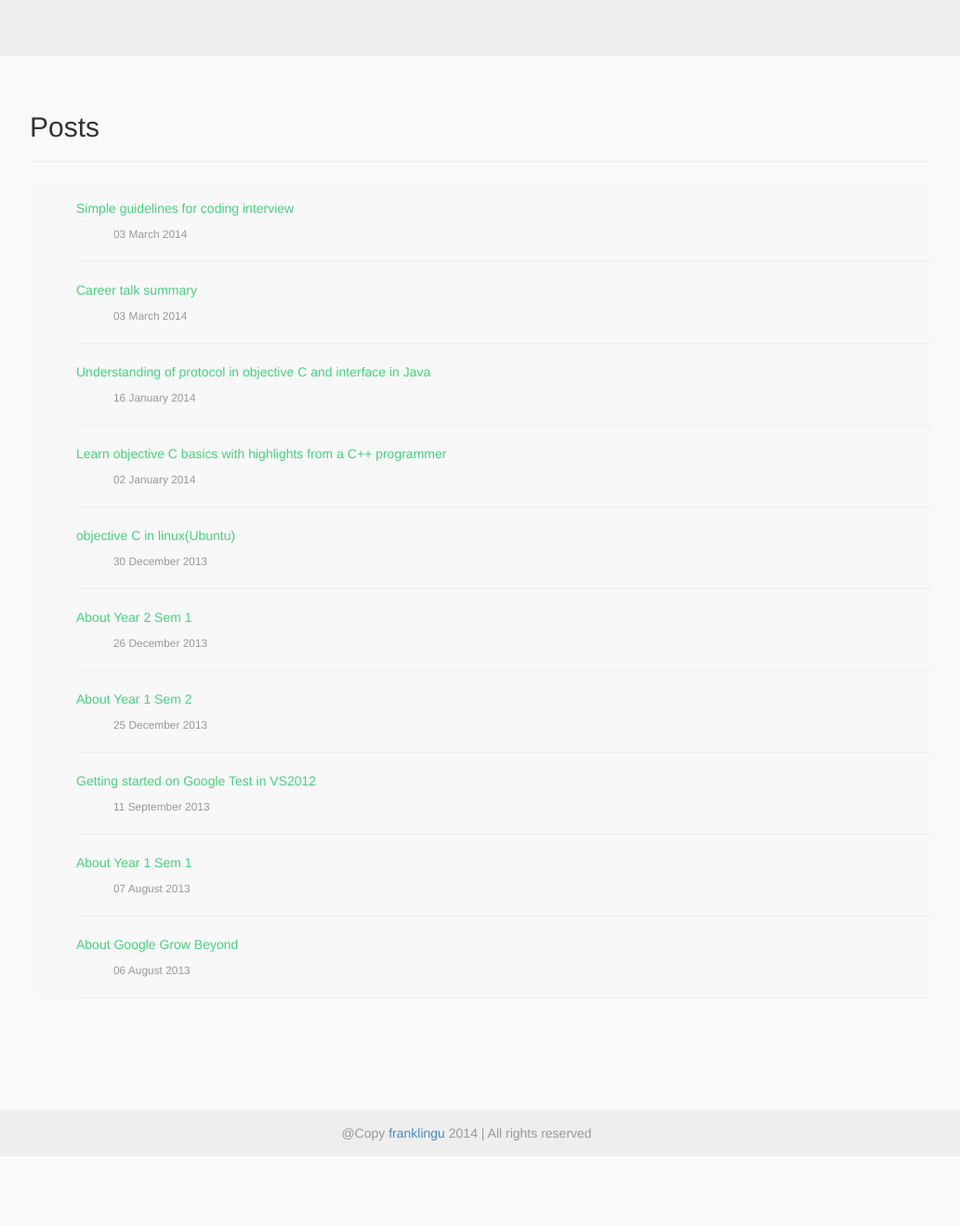
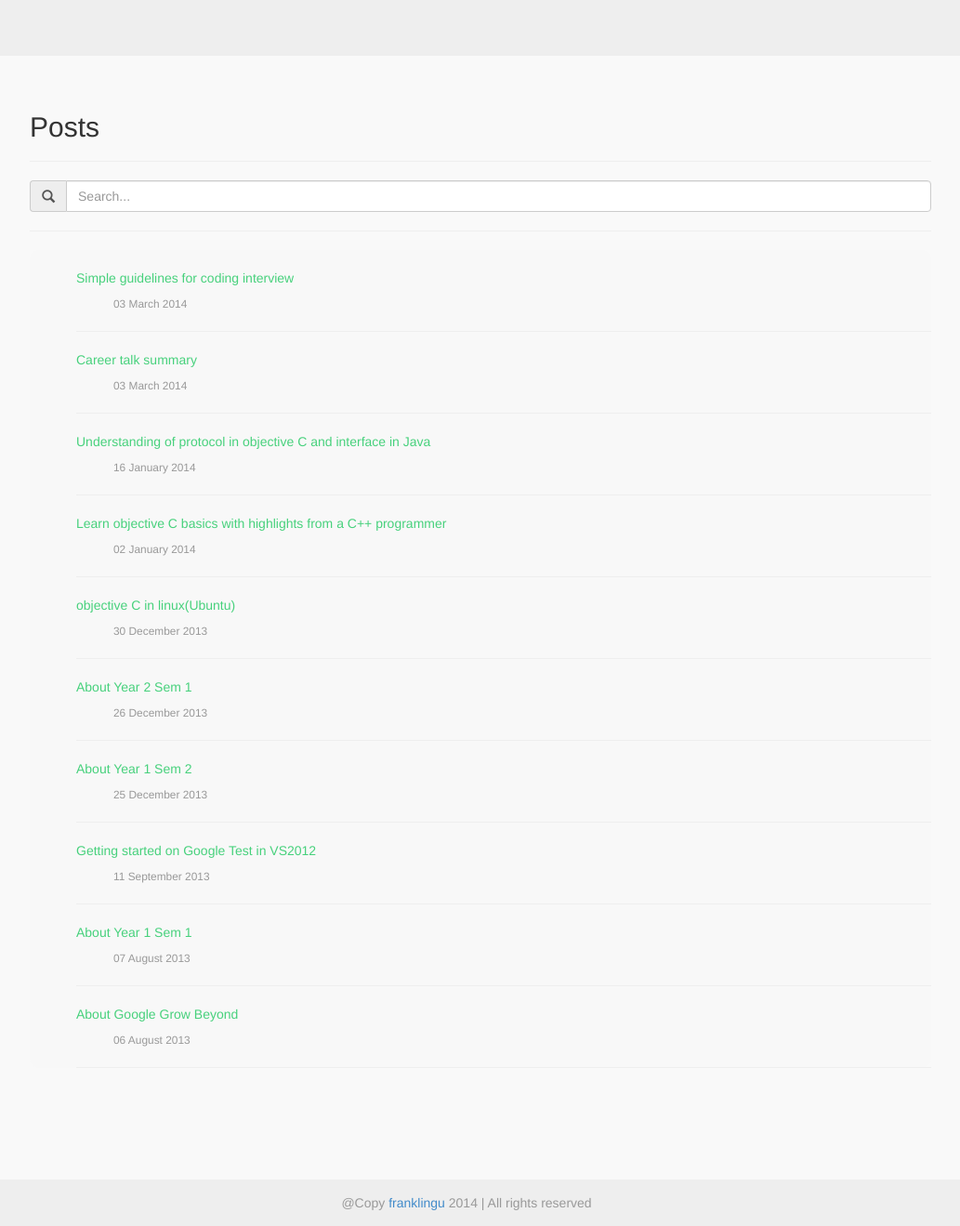
Before and after one commit to franklingu/franklingu.github.io, a Jekyll site: the page built from posts/index.html, in a window 1280 px wide. Shown: the whole page at 93% size, without its empty margins (138-1171 px from the left). Built offline with Jekyll 4.4.1, drawn with Linux system fonts in a browser that asks for light colours; nearby versions of some CDN libraries; Markdown is read by kramdown in place of the engine named in the settings; before the commit the page ends 1244 px from its top, so only the background shows below that.

Commit message:
add a simple search

```diff
--- a/css/style.css
+++ b/css/style.css
@@ -50,7 +50,7 @@
     -moz-filter: grayscale(100%);
     -ms-filter: grayscale(100%);
     filter: grayscale(100%);
-    margin: 0 50px 0 50px;
+    margin: 0 50px 0 150px;
     vertical-align: top;
 }
 
@@ -107,6 +107,7 @@
     border-radius: 10px;
     box-shadow: 5px;
     padding: 20px 0 0 50px;
+    min-height: 500px;
 }
 
 .post-title {
--- a/js/blog.js
+++ b/js/blog.js
@@ -1,4 +1,21 @@
 $(function () {
   var pageTitle = $(document).find('title').text();
-  var elem = $('.navbar .navbar-nav li:contains(' + pageTitle.substr(0, 4) + ')').addClass('active');
+  $('.navbar .navbar-nav li:contains(' + pageTitle.substr(0, 4) + ')').addClass('active');
 });
+
+$(function () {
+  $('#search-title').keyup(function () {
+    var searchText = $("#search-title").val().toLowerCase();
+    console.log(searchText);
+    $('.post-short-info').each(function (index, elem) {
+      var liElem = $(elem);
+      if (liElem.find('a').text().toLowerCase().match('^' + searchText) || searchText === "") {
+        liElem.show();
+        liElem.addClass('animated fadeIn');
+      } else {
+        liElem.removeClass('animated fadeIn');
+        liElem.hide();
+      }
+    });
+  });
+});
--- a/posts/index.html
+++ b/posts/index.html
@@ -2,9 +2,14 @@
 layout: blogbase
 title: Posts
 ---
+<div class="input-group">
+    <span class="input-group-addon"><span class="glyphicon glyphicon-search" aria-hidden="true"></span></span>
+    <input type="text" id="search-title" class="form-control" placeholder="Search...">
+</div>
+<hr>
 <ul class="post-summary">
     {% for post in site.posts %}
-        <li>
+        <li class="post-short-info">
             <a href="{{ post.url }}" class="post-title">{{ post.title }}</a>
             <p class="text-muted small post-date">{{ post.date | date_to_long_string  }}</p>
             <hr>
```
